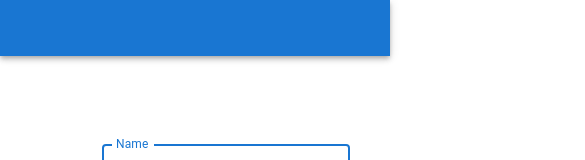
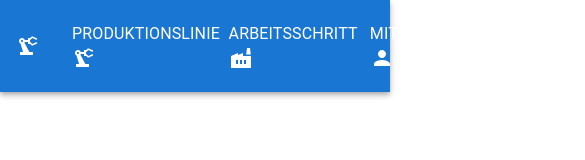
Before and after one commit to Forsa1997/sim_frontend, a React (Create React App) app: page / in a window 390 px wide. Shown: the top 160 px of the page, 585 px wide, since content can reach past the window. Built offline with nearby package versions, Linux system fonts and the light colour scheme; no server answers.

Commit message:
disabled mobile view in the navbar

```diff
--- a/src/components/Nav.js
+++ b/src/components/Nav.js
@@ -44,7 +44,7 @@ function ResponsiveAppBar() {
         <AppBar position="static">
             <Container>
                 <Toolbar disableGutters>
-                    <PrecisionManufacturingSharpIcon sx={{ display: { xs: 'none', md: 'flex' }, mr: 1 }} />
+                    <PrecisionManufacturingSharpIcon sx={{ display: 'flex', mr: 1 }} />
                     <Typography
                         variant="h6"
                         noWrap
@@ -52,7 +52,7 @@ function ResponsiveAppBar() {
                         href="/"
                         sx={{
                             mr: 2,
-                            display: { xs: 'none', md: 'flex' },
+                            display: 'flex',
                             fontFamily: 'monospace',
                             fontWeight: 700,
                             letterSpacing: '.3rem',
@@ -62,7 +62,7 @@ function ResponsiveAppBar() {
                     >
                         PROSIM
                     </Typography>
-                    <Box sx={{ flexGrow: 1, display: { xs: 'none', md: 'flex' } }}>
+                    <Box sx={{ flexGrow: 1, display: 'flex' }}>
                         <Button
                             key="productionLine"
                             onClick={navigateToProductionLine}
```
